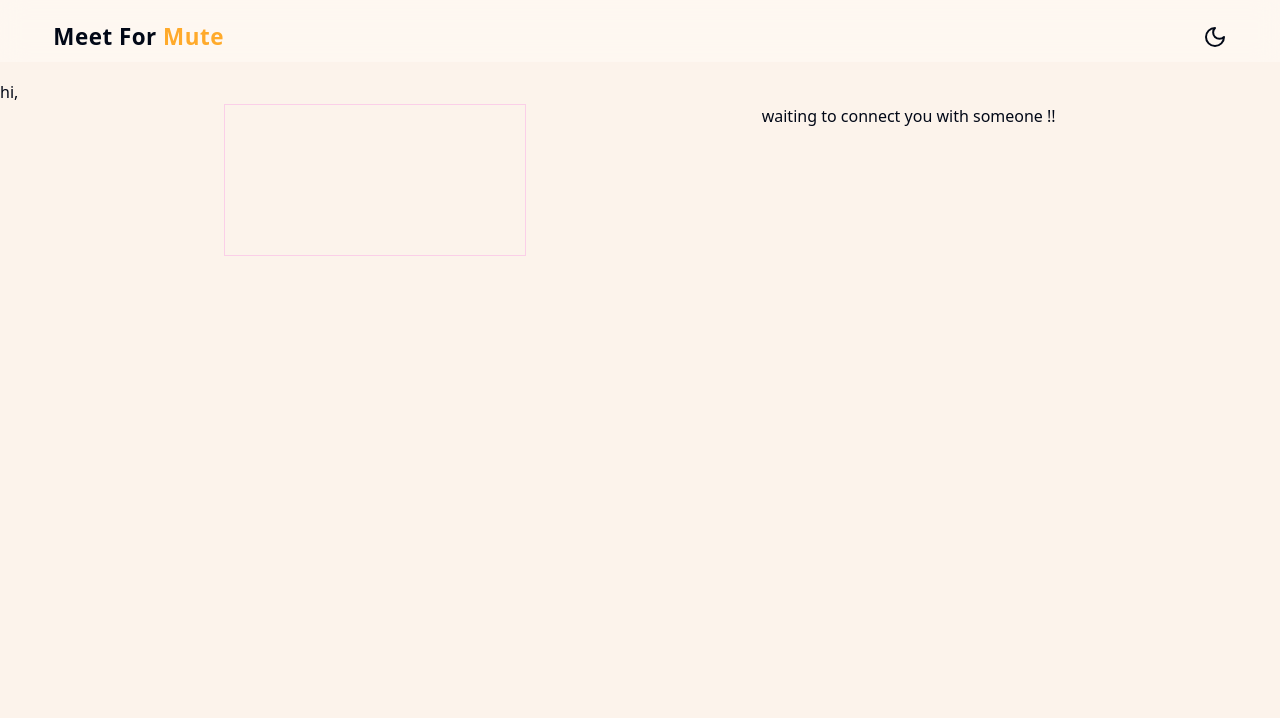
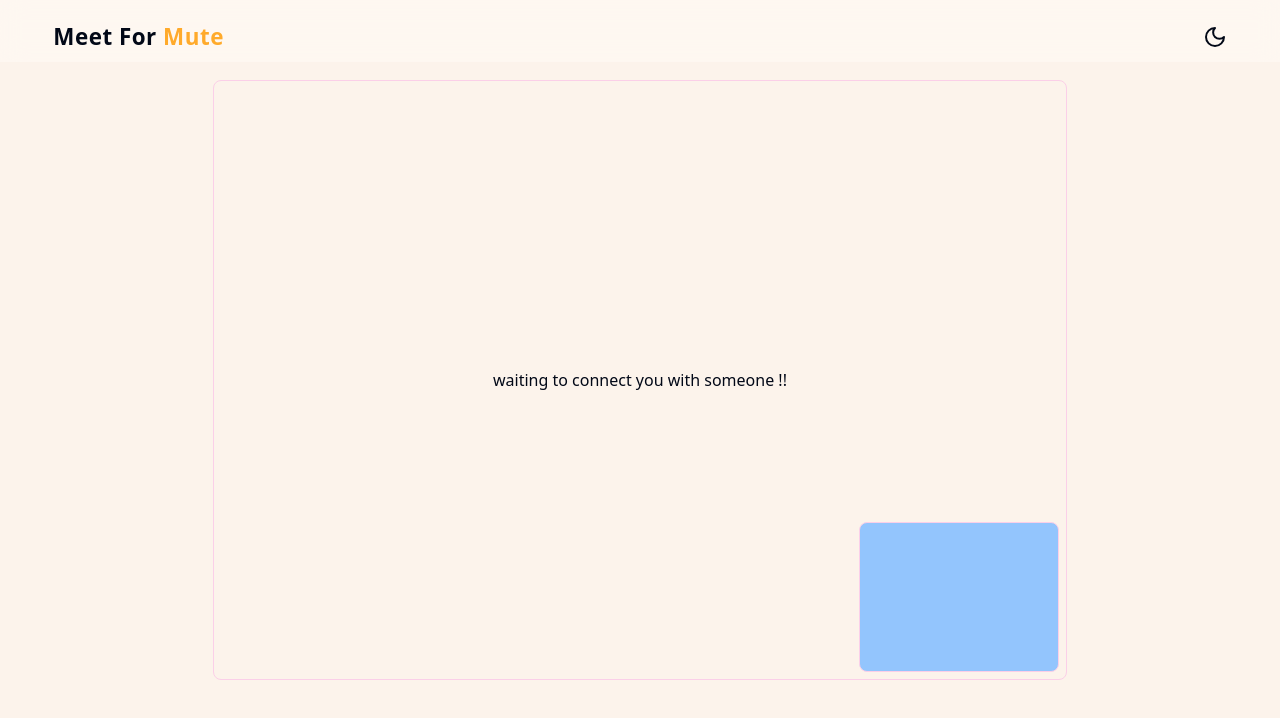
Before and after one commit to ShiveshNandan/MinorProject, a Next.js app in the folder frontend/: page / in a window 1280 px wide. Both pictures are taken after a click on the button "Join". Shown: the top 718 px of the page. Built offline with nearby package versions, Linux system fonts and the light colour scheme; no server answers.

Commit message:
frontend improved

```diff
--- a/frontend/src/components/Landing.tsx
+++ b/frontend/src/components/Landing.tsx
@@ -41,24 +41,27 @@ const Page = () => {
     return (
       <div>
         <Navbar />
-        <div className="pt-28 flex max-md:flex-col w-10/12 m-auto my-auto h-screen">
-          <div className="w-5/12 m-auto">
-            <p className="text-center text-4xl font-semibold">
+        <div className="pt-28 flex max-md:flex-col-reverse w-10/12 m-auto my-auto flex-start max-sm:w-11/12 max-md:pt-7 min-md:h-screen">
+          <div className="w-5/12 max-md:w-full m-auto flex flex-col max-md:mb-10 max-sm:mt-[-10vw] max-sm:flex-col-reverse">
+          <div className="">
+            <p className="text-center text-4xl font-semibold max-sm:text-2xl">
               Meet for Mute: Bridging Communication Gaps
             </p>
-            <p className={`${theme == "dark" ? "text-gray-300" : "text-gray-700"} text-center text-sm py-7 `}>
+            <p className={`${theme == "dark" ? "text-gray-300" : "text-gray-700"} text-center text-sm py-7 max-sm:text-xs`}>
               Empowering seamless conversations for everyone, with real-time
               sign language interpretation and easy accessibility for those who
               communicate differently.
             </p>
-            <div className="flex justify-center m-1 max-sm:border-b-2 pb-8 mb-5 my-auto ">
+            </div>
+            <div className="flex justify-center m-1 max-sm:border-b-2 pb-8 mb-5 my-auto max-sm:mt-16">
               <input type="text" className="bg-blue-200 mx-2 p-1 rounded px-3 w-[300px]" onChange={(e) => setname(e.target.value)} />
               <button onClick={() => setjoined(true)} className="bg-blue-500 px-4 rounded py-1">
                 Join
               </button>
+            {/* </div> */}
             </div>
           </div>
-          <video className="m-auto h-[350px] rounded-md max-md:mb-20 my-auto" autoPlay ref={videoRef} src=""></video>
+          <video className="m-auto max-sm:h-auto h-[350px] rounded-md max-md:mb-10 max-sm:m-auto my-auto max-md:pt-16" autoPlay ref={videoRef} src=""></video>
         </div>
       </div>
     );
--- a/frontend/src/components/Room.tsx
+++ b/frontend/src/components/Room.tsx
@@ -181,16 +181,24 @@ const Room = ({
     <div>
         <Navbar/>
         <div className='pt-20'>
-      {`hi, ${name}`}
-      <div className='w-10/12 flex m-auto justify-around max-lg:flex-col max-lg:h-[90vh] '>
-      <video autoPlay className='border border-pink-200 max-lg:m-auto ' ref={localVideoRef}></video>
-      {lobby ?
-      "waiting to connect you with someone !!"
-      :
-      <video autoPlay className='border border-pink-200 max-lg:m-auto'  ref={remoteVideoRef}></video>
-    }
-    </div>
-    </div>
+  {/* {`hi, ${name}`} */}
+  <div className='w-8/12 flex m-auto justify-around max-lg:flex-col relative max-md:w-11/12'>
+  {!lobby ?
+    <video autoPlay className='border border-pink-200 max-lg:m-auto h-[75vh] w-full rounded-lg max-sm:h-[85vh]'
+    // style={{ objectFit: 'scale-down' }}
+    style={{ transform: 'scaleX(-1)'}}
+    ref={remoteVideoRef}></video>
+    :
+    <div className='border border-pink-200 max-lg:m-auto h-[75vh] w-full rounded-lg m-auto flex justify-center  max-sm:h-[85vh] '><p className='flex flex-col justify-center'>waiting to connect you with someone !!</p></div>
+}
+
+      <div className='absolute bottom-2 right-2'>
+        <video autoPlay className='border border-pink-200 max-lg:m-auto bg-blue-300 rounded-lg h-[150px] w-[200px] max-md:w-[100px]' style={{ objectFit: 'cover', transform: 'scaleX(-1)' }} ref={localVideoRef}></video>
+      </div>
+
+  </div>
+</div>
+
     </div>
   )
 }
```
